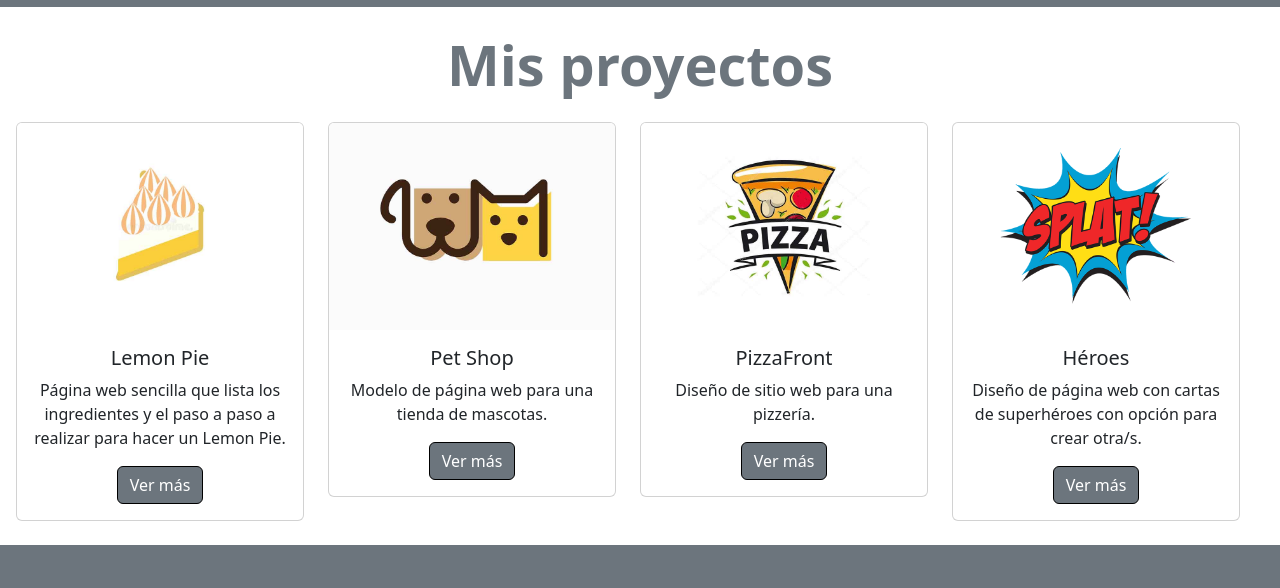
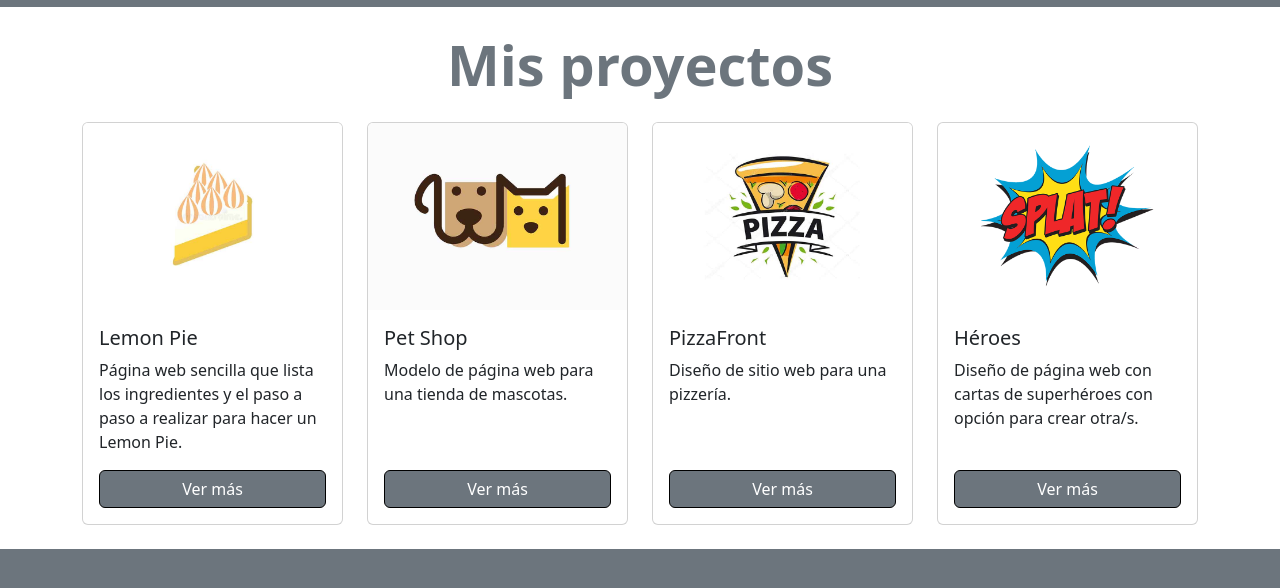
Before and after one commit to silviss-m/silvinamuch, a plain HTML site: page index.html in a window 1280 px wide. Shown: the part 1016-1604 px from the top of the page. Drawn offline with nearby package versions, Linux system fonts and the light colour scheme; files that its build step writes are made by us from their sources.

Commit message:
fixing errors

```diff
--- a/index.html
+++ b/index.html
@@ -109,21 +109,23 @@
         </div>
       </section>
 
-      <!-- Carta 1 -->
-      <section id="proyectos" class="container py-4">
+      <section id="proyectos" class="py-4">
+        <div class="container">
           <h1 class="display-4 fw-bold mb-4 text-center text-secondary">
             Mis proyectos
           </h1>
-        <div class="d-flex justify-content-center">
-          <div class="text-md-center">
-            <article class="col-12 col-md-6 col-lg-3 mb-3 mb-lg-0 me-4">
-              <div class="card" style="width: 18rem">
+          <div
+            class="row justify-content-center g-4 row-cols-1 row-cols-md-2 row-cols-lg-4"
+          >
+            <!-- Carta 1 -->
+            <div class="col">
+              <article class="card h-100">
                 <img
                   src="/img/lemon-pie.jpeg"
                   class="card-img-top"
                   alt="Lemon Pie"
                 />
-                <div class="card-body">
+                <div class="card-body d-flex flex-column">
                   <h5 class="card-title">Lemon Pie</h5>
                   <p class="card-text">
                     Página web sencilla que lista los ingredientes y el paso a
@@ -131,64 +133,61 @@
                   </p>
                   <a
                     href="https://silviss-m.github.io/Clase-3/"
-                    class="btn btn-secondary border border-black"
+                    class="btn btn-secondary border border-black mt-auto"
                     >Ver más</a
                   >
-                </div>
                 </div>
               </article>
             </div>
 
             <!-- Carta 2 -->
-          <div class="row text-md-center">
-            <article class="col-12 col-md-6 col-lg-3 mb-3 mb-lg-0 me-4">
-              <div class="card" style="width: 18rem">
+
+            <div class="col">
+              <article class="card h-100">
                 <img
                   src="./img/petshop.jpeg"
                   class="card-img-top"
                   alt="Pet Shop"
                 />
-                <div class="card-body">
+                <div class="card-body d-flex flex-column">
                   <h5 class="card-title">Pet Shop</h5>
                   <p class="card-text">
                     Modelo de página web para una tienda de mascotas.
                   </p>
                   <a
                     href="https://silviss-m.github.io/C6S-Pet-Shop/"
-                    class="btn btn-secondary border border-black"
+                    class="btn btn-secondary border border-black mt-auto"
                     >Ver más</a
                   >
-                </div>
                 </div>
               </article>
             </div>
 
             <!-- Carta 3 -->
-          <div class="row text-md-center">
-            <article class="col-12 col-md-6 col-lg-3 mb-3 mb-lg-0 me-4">
-              <div class="card" style="width: 18rem">
+
+            <div class="col">
+              <article class="card h-100">
                 <img src="./img/pizza.jpeg" class="card-img-top" alt="Pizza" />
-                <div class="card-body">
+                <div class="card-body d-flex flex-column">
                   <h5 class="card-title">PizzaFront</h5>
                   <p class="card-text">
                     Diseño de sitio web para una pizzería.
                   </p>
                   <a
                     href="https://silviss-m.github.io/C11S-Pizza-Front/"
-                    class="btn btn-secondary border border-black"
+                    class="btn btn-secondary border border-black mt-auto"
                     >Ver más</a
                   >
-                </div>
                 </div>
               </article>
             </div>
 
             <!-- Carta 4 -->
-          <div class="row text-md-center">
-            <article class="col-12 col-md-6 col-lg-3 mb-3 mb-lg-0 me-4">
-              <div class="card" style="width: 18rem">
+
+            <div class="col">
+              <article class="card h-100">
                 <img src="./img/super.png" class="card-img-top" alt="Héroes" />
-                <div class="card-body">
+                <div class="card-body d-flex flex-column">
                   <h5 class="card-title">Héroes</h5>
                   <p class="card-text">
                     Diseño de página web con cartas de superhéroes con opción
@@ -196,12 +195,12 @@
                   </p>
                   <a
                     href="https://silviss-m.github.io/C14S-Disenio-Adaptativo/"
-                    class="btn btn-secondary border border-black"
+                    class="btn btn-secondary border border-black mt-auto"
                     >Ver más</a
                   >
                 </div>
+              </article>
             </div>
-            </article>
           </div>
         </div>
       </section>
```
Lines whose indentation alone changed are shown as unchanged.
